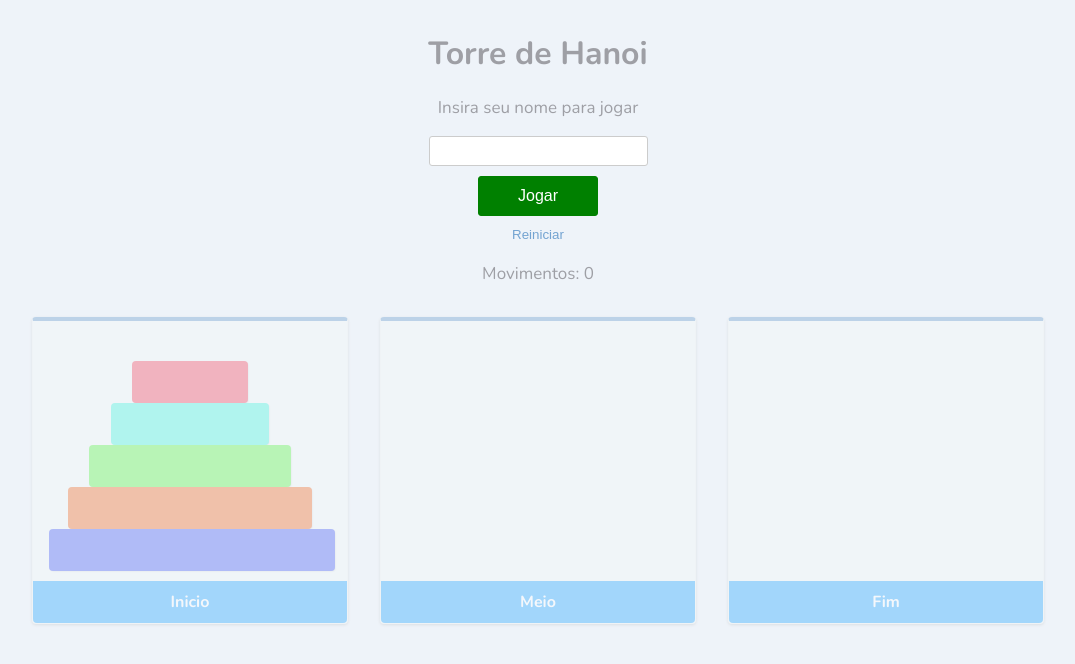
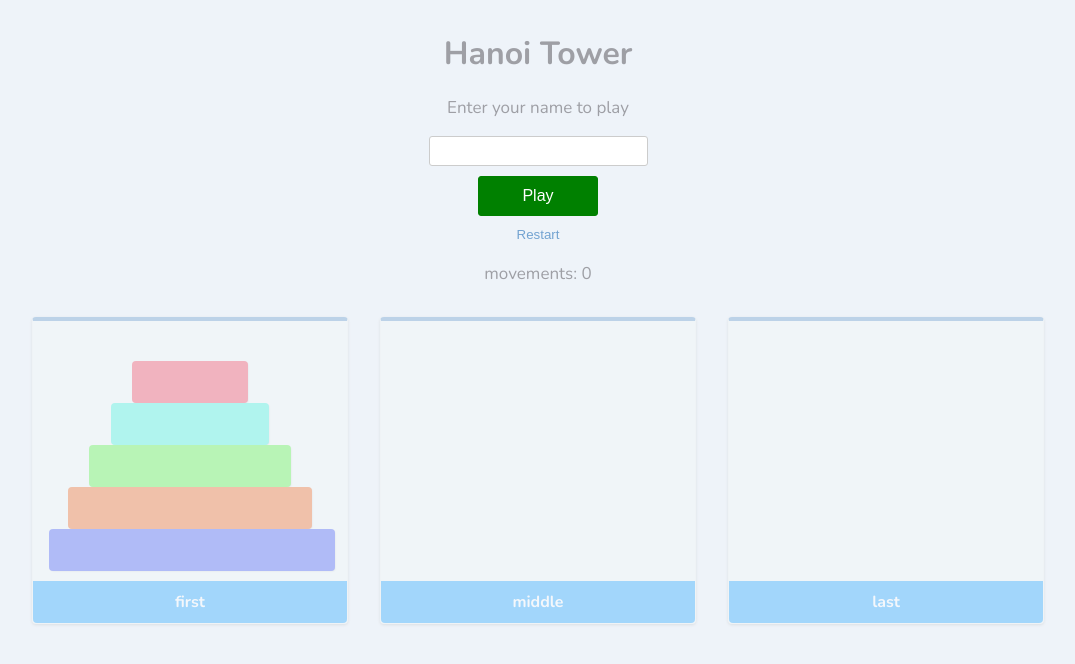
Before and after one commit to valdecirdev/hanoi-tower, a plain HTML site: page index.html in a window 1280 px wide. Shown: the whole page, without its empty margins (102-1177 px from the left). Drawn offline with nearby package versions, Linux system fonts and the light colour scheme.

Commit message:
Translate to english

```diff
--- a/index.html
+++ b/index.html
@@ -3,21 +3,21 @@
 <head>
     <meta charset="UTF-8">
     <meta name="viewport" content="width=device-width, initial-scale=1.0">
-    <title>Torre de Hanoi</title>
+    <title>Hanoi Tower</title>
 
     <link rel="stylesheet" href="style.css">
     <link href="https://fonts.googleapis.com/css?family=Nunito:400,600,700,800,900" rel="stylesheet">
 </head>
 <body>
     <div class="infos">
-        <h1>Torre de Hanoi</h1>
-        <p>Insira seu nome para jogar</p>
+        <h1>Hanoi Tower</h1>
+        <p>Enter your name to play</p>
         <input type="text" class="player-name" id="playerName">
         <br>
-        <button class="btn-game" id="newGame">Jogar</button>
+        <button class="btn-game" id="newGame">Play</button>
         <br>
-        <button class="btn-restart" id="restartGame">Reiniciar</button>
-        <p>Movimentos: <span class="counter">0</span></p>
+        <button class="btn-restart" id="restartGame">Restart</button>
+        <p>movements: <span class="counter">0</span></p>
     </div>
     <div class="boards disabled">
         <div class="board" id="first">
@@ -28,19 +28,19 @@
                 <div class="ring ringOrange" data-size="75" draggable="false"></div>
                 <div class="ring ringBlue" data-size="90" draggable="false"></div>
             </div>
-            <p>Inicio</p>
+            <p>first</p>
         </div>
 
         <div class="board" id="middle">
             <div class="dropzone">
             </div>
-            <p>Meio</p>
+            <p>middle</p>
         </div>
 
         <div class="board" id="last">
             <div class="dropzone">
             </div>
-            <p>Fim</p>
+            <p>last</p>
         </div>
     </div>
 
```
